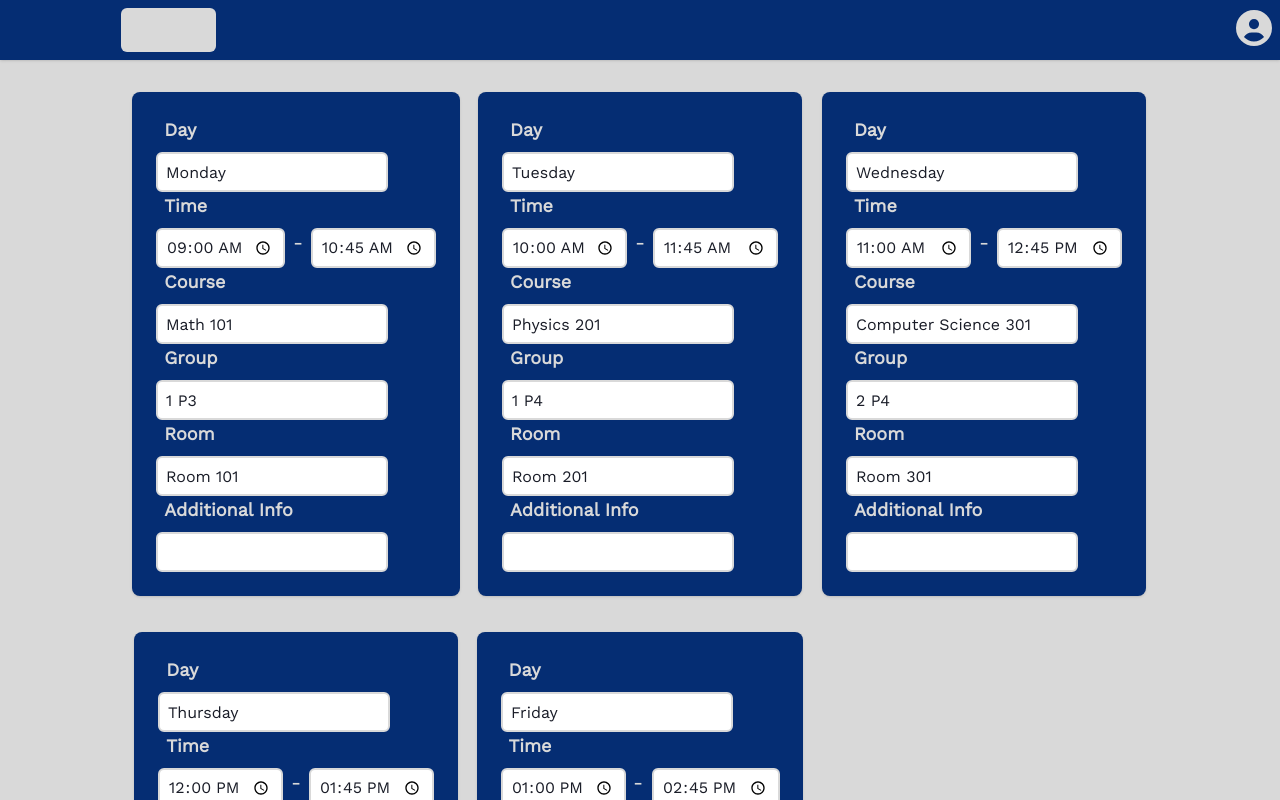
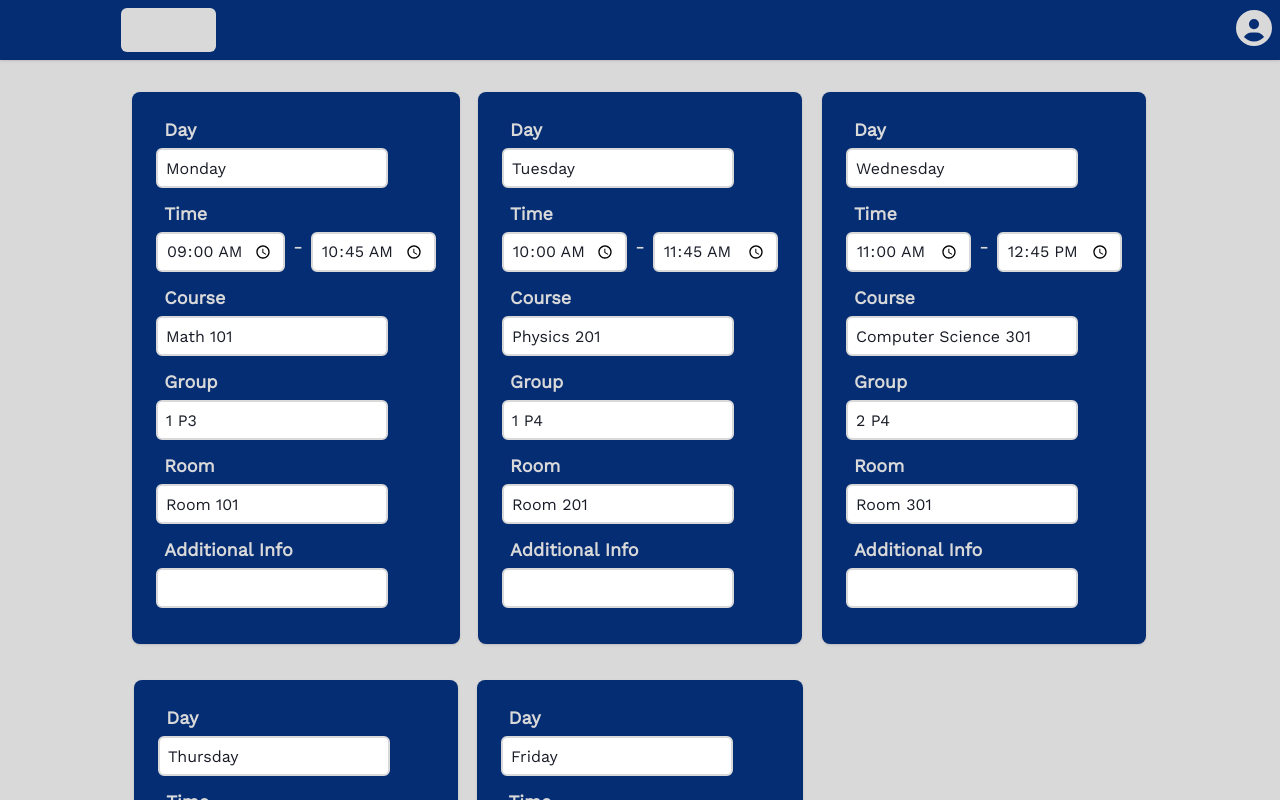
Before and after one commit to UniversityOfGdanskProjects/plan_front, a React (Vite) app: page /lecturer in a window 1280 px wide. Shown: the top 800 px of the page. Built offline with nearby package versions, Linux system fonts and the light colour scheme.

Commit message:
added dark theme to UI

```diff
--- a/src/App.css
+++ b/src/App.css
@@ -80,8 +80,8 @@ a {
 }
 
 .label{
-  @apply w-fit text-primaryLight dark:text-primaryDark text-lg font-bold mb-2  ml-2;
+  @apply w-fit text-primaryLight text-lg font-bold mb-1  ml-2;
 }
 .input{
-  @apply w-fit h-10 rounded-md border-2 border-primaryLight dark:border-primaryDark focus:outline-none focus:border-secondaryLight dark:focus:border-secondaryDark p-2 ;
+  @apply w-fit h-10 rounded-md border-2 dark:bg-primaryDark mb-3 border-primaryLight dark:border-primaryDark focus:outline-none focus:border-secondaryLight dark:focus:border-secondaryDark p-2 ;
 }
--- a/src/components/Lecturer.jsx
+++ b/src/components/Lecturer.jsx
@@ -16,10 +16,10 @@ function Lecturer() {
   }
 
   return (
-    <div className="container mx-auto  rounded md:w-fit m-3">
+    <div className="container mx-auto rounded md:w-fit m-3">
     <form className='grid md:grid-cols-2 lg:grid-cols-3 items-center grid-flow-row gap-4'>
         {schedule.map((item, i) => (
-          <div className="mt-5 mx-auto w-fit bg-secondaryLight text-middle rounded-lg shadow p-6 flex-col flex justify-evenly align-center" key={i}>
+          <div className="mt-5 mx-auto w-fit bg-secondaryLight dark:bg-secondaryDark dark:border-2 dark:border-primaryLight text-middle rounded-lg shadow p-6 flex-col flex justify-evenly align-center" key={i}>
             <label className="label" htmlFor={`day-${i}`}>
               Day
             </label>
```
